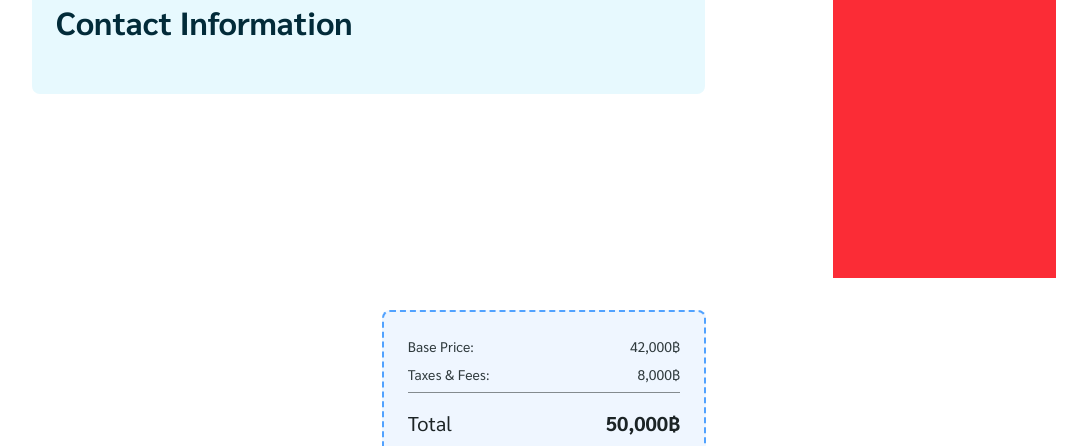
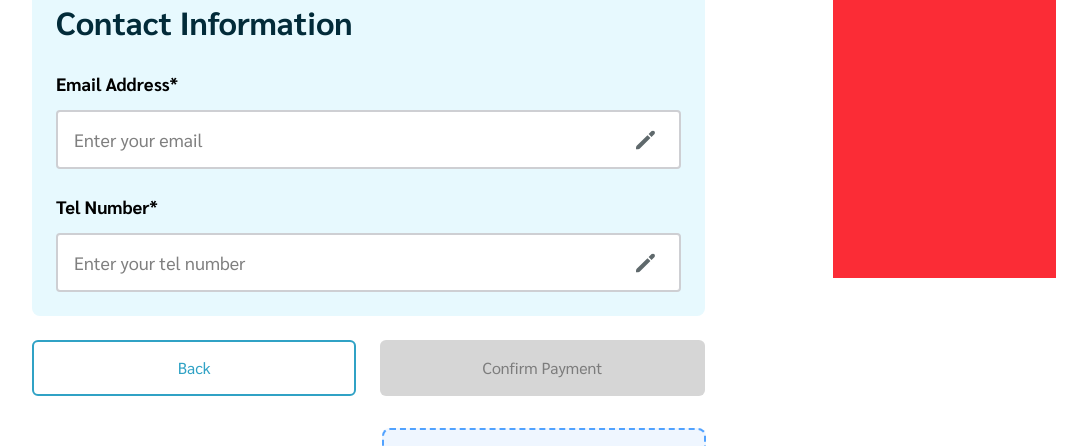
Before and after one commit to Mysterioucz/Se-Project, a Next.js app: page /checkout/payment in a window 1280 px wide. Shown: the part 673-1119 px from the top of the page, without its empty margins (96-1183 px from the left). Built offline with nearby package versions, Linux system fonts and the light colour scheme; no server answers; what @mui/material-nextjs would draw is missing.

Commit message:
feat: Payment layout without Error state & QR modal

```diff
--- a/src/app/(user)/checkout/payment/_components/ContactInform.tsx
+++ b/src/app/(user)/checkout/payment/_components/ContactInform.tsx
@@ -1,9 +1,68 @@
 "use client";
 
-export default function ContactInform() {
-    return (
-        <div className="flex flex-col gap-[1.5rem] w-full">
+import { useEffect, useState } from "react";
+import TextFieldComponent from "@components/text_field";
 
-        </div>
-    );
+interface ContactInformProps {
+  onStatusChange: (isValid: boolean) => void;
 }
+
+export default function ContactInform({ onStatusChange }: ContactInformProps) {
+  // TODO: Update to fetch from user session
+  const [userContactEmail, setuserContactEmail] = useState("");
+  const [userTel, setuserTel] = useState("");
+
+  useEffect(() => {
+    const isEmailFilled = userContactEmail.trim() !== "";
+    const isTelFilled = userTel.trim() !== "";
+
+    const isReadyToSend = isEmailFilled && isTelFilled;
+
+    onStatusChange(isReadyToSend);
+  }, [userContactEmail, userTel, onStatusChange]);
+
+  return (
+    <div className="flex flex-col gap-[1.5rem] w-full">
+      <TextFieldComponent
+        label="Email Address*"
+        textValue={userContactEmail}
+        placeHolder="Enter your email"
+        disabled={true}
+        icon={
+          <img
+            src="/payment/update-info/fi-sr-pencil.svg"
+            alt="toggle"
+            className="w-5 h-5"
+          />
+        }
+        onSubmit={(val) => {
+          const { text } = val as {
+            text: string;
+          };
+          // TODO: Handle Contact Email Update
+          setuserContactEmail(text);
+        }}
+      />
+      <TextFieldComponent
+        label="Tel Number*"
+        textValue={userTel}
+        placeHolder="Enter your tel number"
+        disabled={true}
+        icon={
+          <img
+            src="/payment/update-info/fi-sr-pencil.svg"
+            alt="toggle"
+            className="w-5 h-5"
+          />
+        }
+        onSubmit={(val) => {
+          const { text } = val as {
+            text: string;
+          };
+          // TODO: Handle Tel Number Update
+          setuserTel(text);
+        }}
+      />
+    </div>
+  );
+}
--- a/src/app/(user)/checkout/payment/_components/PaymentMethods.tsx
+++ b/src/app/(user)/checkout/payment/_components/PaymentMethods.tsx
@@ -1,12 +1,26 @@
 "use client";
 
-import { useState } from "react";
+import { useEffect, useState } from "react";
 import Image from "next/image";
 import BankSelect, { BankOption } from "./BankSelect";
 
-export default function PaymentMethods() {
+interface PaymentMethodsProps {
+  onStatusChange: (isValid: boolean) => void;
+}
+
+export default function PaymentMethods({ onStatusChange }: PaymentMethodsProps) {
   const [selected, setSelected] = useState("mobile");
   const [bank, setBank] = useState("");
+
+  useEffect(() => {
+    let isValid = false;
+    if (selected === "mobile") {
+      isValid = bank !== "";
+    } else if (selected === "qr") {
+      isValid = true;
+    }
+    onStatusChange(isValid);
+  }, [selected, bank, onStatusChange]);
 
   return (
     <div className="flex flex-col gap-[1.5rem] w-full">
--- a/src/app/(user)/checkout/payment/page.tsx
+++ b/src/app/(user)/checkout/payment/page.tsx
@@ -1,31 +1,79 @@
 "use client";
 
+import { useState } from "react";
+import { useRouter } from "next/navigation";
 import PaymentMethods from "./_components/PaymentMethods";
+import ContactInform from "./_components/ContactInform";
+import Button from "@components/Button";
 
 export default function Page() {
+  const router = useRouter();
+
+  const [isPaymentValid, setIsPaymentValid] = useState(false);
+  const [isContactValid, setIsContactValid] = useState(false);
+
+  const handlePaymentStatusChange = (isValid: boolean) => {
+    setIsPaymentValid(isValid);
+  };
+  const handleContactStatusChange = (isValid: boolean) => {
+    setIsContactValid(isValid);
+  };
+
+  const isFormComplete = isPaymentValid && isContactValid;
+
   return (
     <div className="flex flex-row gap-[8rem] justify-between w-full">
       <div className="flex flex-col gap-[1.5rem] w-full">
-				<div className="text-[3rem] font-bold text-[var(--color-primary-900)]">Payment</div>
+        <div className="text-[3rem] font-bold text-[var(--color-primary-900)]">
+          Payment
+        </div>
 
         <div className="flex flex-col gap-[2rem]">
           <div className="gap-[2rem] p-[1.5rem] bg-[var(--color-primary-50)] rounded-[0.5rem]">
             <div className="text-[2rem] font-bold text-[var(--color-primary-900)] mb-[1.5rem]">
               Payment Methods
             </div>
-						<PaymentMethods />
+            <PaymentMethods onStatusChange={handlePaymentStatusChange} />
           </div>
 
           <div className="gap-[2rem] p-[1.5rem] bg-[var(--color-primary-50)] rounded-[0.5rem]">
             <div className="text-[2rem] font-bold text-[var(--color-primary-900)] mb-[1.5rem]">
               Contact Information
             </div>
-						{/* TODO: Contact Information Form */}
-					</div>
+            <ContactInform onStatusChange={handleContactStatusChange} />
           </div>
         </div>
 
-			{/* ด้านขวา */}
+        <div className="flex gap-[1.5rem] h-[3.5rem]">
+          <Button
+            text="Back"
+            align="center"
+            styleType="stroke"
+            size="md"
+            width="w-full"
+            height="h-full"
+			// This will navigate back to the previous page without saving any changes made on the current page
+            onClick={() => router.back()}
+          />
+          <Button
+            text="Confirm Payment"
+            align="center"
+            styleType="fill"
+            size="md"
+            width="w-full"
+            height="h-full"
+			// TODO: Implement layout from fetched data from backend when user fill in wrong info after click Confirm Payment button
+            onClick={() =>
+              isFormComplete
+                ? router.push("/checkout/payment/success")
+                : console.log("User didn't fill in all required info")
+            }
+            disabled={!isFormComplete}
+          />
+        </div>
+      </div>
+
+      {/* Right-side Bar */}
       <div className="w-[21.25rem] h-[47.5625rem] bg-red-500"></div>
     </div>
   );
--- /dev/null
+++ b/src/app/(user)/checkout/payment/success/page.tsx
@@ -0,0 +1,3 @@
+export default function Page() {
+    return <div>Payment Success</div>;
+}
--- a/src/components/Button.tsx
+++ b/src/components/Button.tsx
@@ -14,12 +14,12 @@ interface ButtonProps {
   iconEnd?: string;
   onClick?: () => void;
   disabled?: boolean;
-  styleType?: ButtonStyle; // fill, stroke, text
-  size?: ButtonSize; // sm, md, lg
+  styleType?: ButtonStyle;
+  size?: ButtonSize;
   width?: string;
   height?: string;
   href?: string;
-  align?: ButtonAlign; // left, center, right
+  align?: ButtonAlign;
 }
 
 export default function Button({
@@ -33,15 +33,12 @@ export default function Button({
   width = "w-fit",
   height = "h-full",
   href,
-  align = "center", // default center
+  align = "center",
 }: ButtonProps) {
-  const [clicked, setClicked] = useState(false);
-
   const router = useRouter();
 
   const handleClick = () => {
     if (!disabled) {
-      setClicked(!clicked); // toggle สี
       onClick();
     }
   };
@@ -54,33 +51,26 @@ export default function Button({
 
   const styleClasses: Record<ButtonStyle, string> = {
     fill: `
-      ${
-        clicked
-          ? "border-2 border-primary-300 bg-primary-300 text-white"
-          : "border-2 border-primary-400 bg-primary-400 text-white"
-      }
+      border-2 border-primary-400 bg-primary-400 text-white
       hover:bg-primary-600
+      disabled:bg-[var(--color-disable-light)] disabled:text-[var(--color-disable-dark)] disabled:border-transparent
     `,
     stroke: `
-      ${
-        clicked
-          ? "border-2 border-primary-300 text-primary-300"
-          : "border-2 border-primary-400 text-primary-400"
-      }
-      bg-white
+      border-2 border-primary-400 text-primary-400 bg-white
       hover:border-primary-600 hover:text-primary-600
+      disabled:border-[var(--color-disable-dark)] disabled:text-[var(--color-disable-dark)] disabled:bg-[var(--color-disable-lighter)]
     `,
     text: `
-      ${clicked ? "text-primary-300" : "text-primary-400"}
-      bg-transparent
+      text-primary-400 bg-transparent
       hover:text-primary-600
+      disabled:text-[var(--color-disable-dark)]
     `,
     "red-critical": `
-      rounded-[var(--Radius-md,8px)]
-      border-[var(--Elevation-sm,1px)] border-[var(--Error-main,#C53737)]
-      bg-[var(--Common-white,#FFF)]
-      text-[var(--Error-main,#C53737)]
-      hover:bg-[var(--Error-main,#C53737)] hover:text-white
+      rounded-[var(--Radius-md,0.5rem)]
+      border-solid border-[0.125rem] border-[var(--color-error-main,#C53737)]
+      bg-[var(--Common-white,#FFF)] text-[var(--color-error-main,#C53737)]
+      hover:bg-[var(--color-error-main,#C53737)] hover:text-white
+      disabled:bg-[var(--color-disable-light)] disabled:text-[var(--color-disable-dark)] disabled:border-[var(--color-disable-dark)]
     `,
   };
 
@@ -95,16 +85,16 @@ export default function Button({
       onClick={handleClick}
       disabled={disabled}
       className={`
-        flex items-center ${alignClasses[align]} gap-4
+        flex items-center ${alignClasses[align]}
         ${width} ${height} rounded-md
         transition-colors duration-200
+        cursor-pointer
+        disabled:cursor-not-allowed
         ${sizeClasses[size]}
         ${styleClasses[styleType]}
-        ${disabled ? "opacity-50 cursor-not-allowed" : "cursor-pointer"}
         gap-[var(--Spacing-md,16px)]
         py-[var(--Spacing-sm,8px)]
       `}
-      style={styleType === "red-critical" ? { border: "var(--Elevation-sm,1px) solid var(--Error-main,#C53737)" } : undefined}
     >
       {iconStart && (
         <Image
--- a/src/components/text_field.tsx
+++ b/src/components/text_field.tsx
@@ -121,7 +121,7 @@ export default function TextFieldComponent({
             )}
 
             <div
-                className={`flex items-center p-4 gap-2.5 justify-between text-[1rem] rounded-[0.25rem] border-2 ${resolveBorderColor(
+                className={`flex items-center p-4 gap-2.5 justify-between text-[1rem] rounded-[0.25rem] bg-white border-2 ${resolveBorderColor(
                     state
                 )}`}
                 onFocus={() => handleStateChange("focused")}
```
Also changed, not shown: public/payment/update-info/fi-sr-pencil.svg (added). Lines whose indentation alone changed are shown as unchanged.
